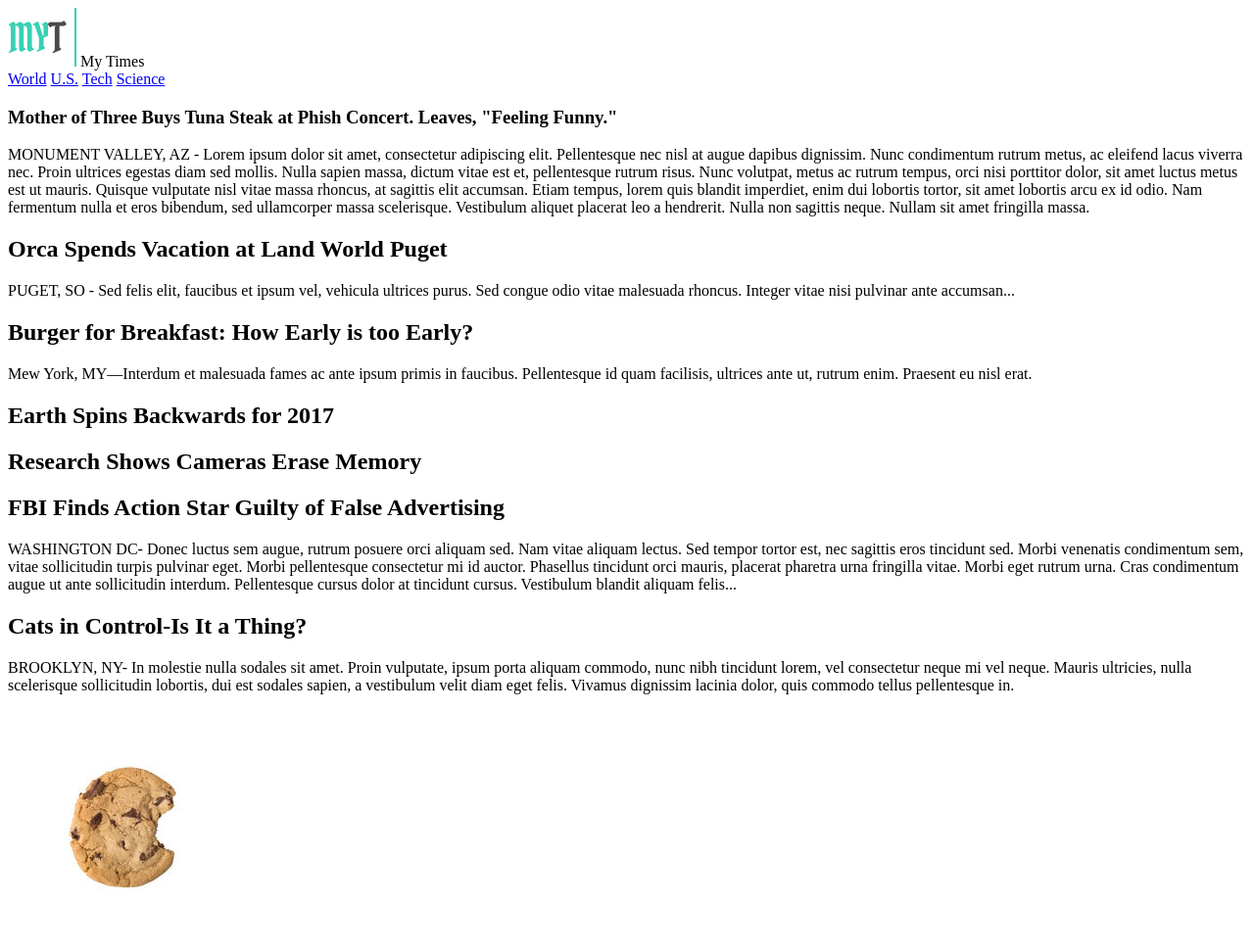
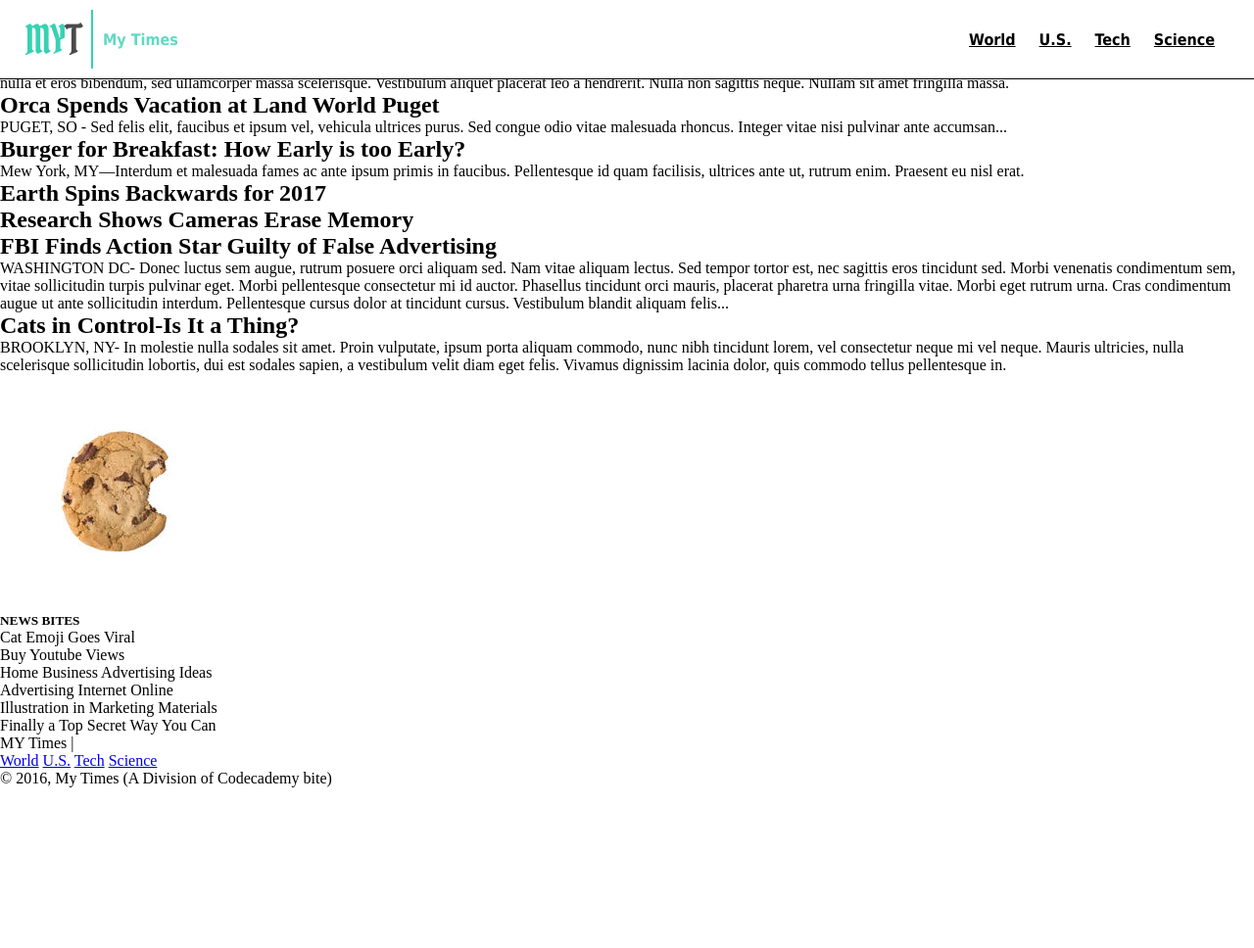
Before and after one commit to zuleta13/MyTimes, a plain HTML site: page index.html in a window 1280 px wide. Shown: the top 968 px of the page at 98% size. After the commit the page ends 804 px from the top, so only its background shows below. Drawn offline with Linux system fonts and the light colour scheme.

Commit message:
Add style to the header.

```diff
--- a/index.html
+++ b/index.html
@@ -9,10 +9,12 @@
 
     <!-- HEADER -->
     <header>
-      <!-- LOGO -->
-      <img src="./resources/media/img-myt-logo.jpg" alt="My Times logo">
-      <!-- MY TIMES -->
-      <span>My Times</span>
+      <div class="logo-container">
+        <!-- LOGO -->
+        <img src="./resources/media/img-myt-logo.jpg" alt="My Times logo">
+        <!-- MY TIMES -->
+        <span>My Times</span>
+      </div>
       <!-- NAVIGATION -->
       <nav>
         <span><a href="#">World</a></span>
--- a/resources/css/style.css
+++ b/resources/css/style.css
@@ -0,0 +1,43 @@
+* {
+  padding: 0;
+  margin : 0;
+}
+
+/* HEADER RELATED STYLING */
+
+header {
+  position: fixed;
+  background-color: white;
+  width: 100%;
+  display: flex;
+  justify-content: space-between;
+  align-items: center;
+  border-bottom: solid 1px black;
+}
+
+.logo-container {
+  display: flex;
+  align-items: center;
+  padding: 10px 0;
+  margin-left: 25px;
+}
+
+.logo-container span {
+  padding-left: 10px;
+  color: rgb(97, 217, 196);
+}
+
+header nav {
+  margin-right: 40px;
+}
+
+header span {
+  font-weight: bold;
+  font-family: "tahoma";
+  font-size: 16px;
+}
+
+header a{
+  color: black;
+  padding-left: 20px;
+}
```
